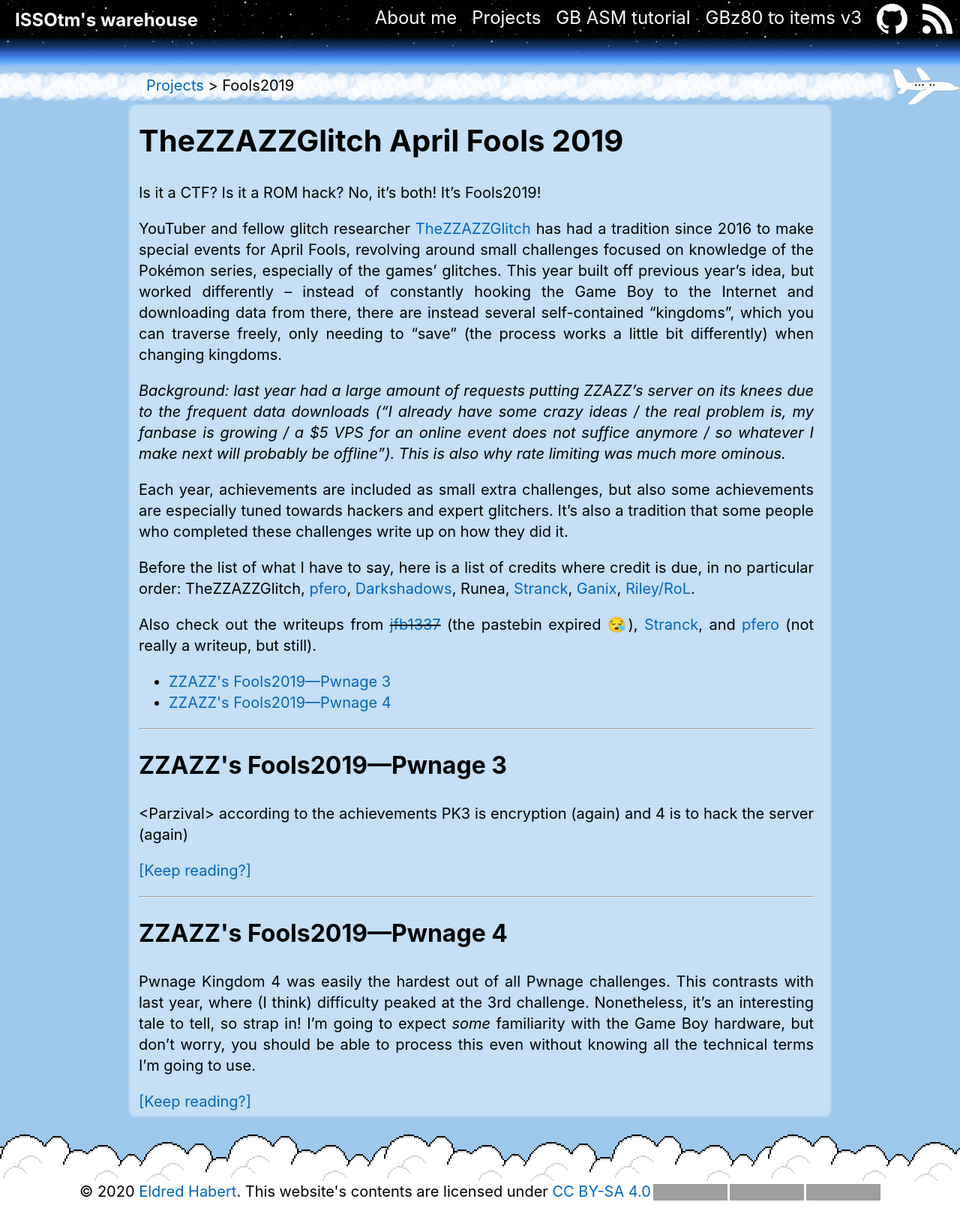
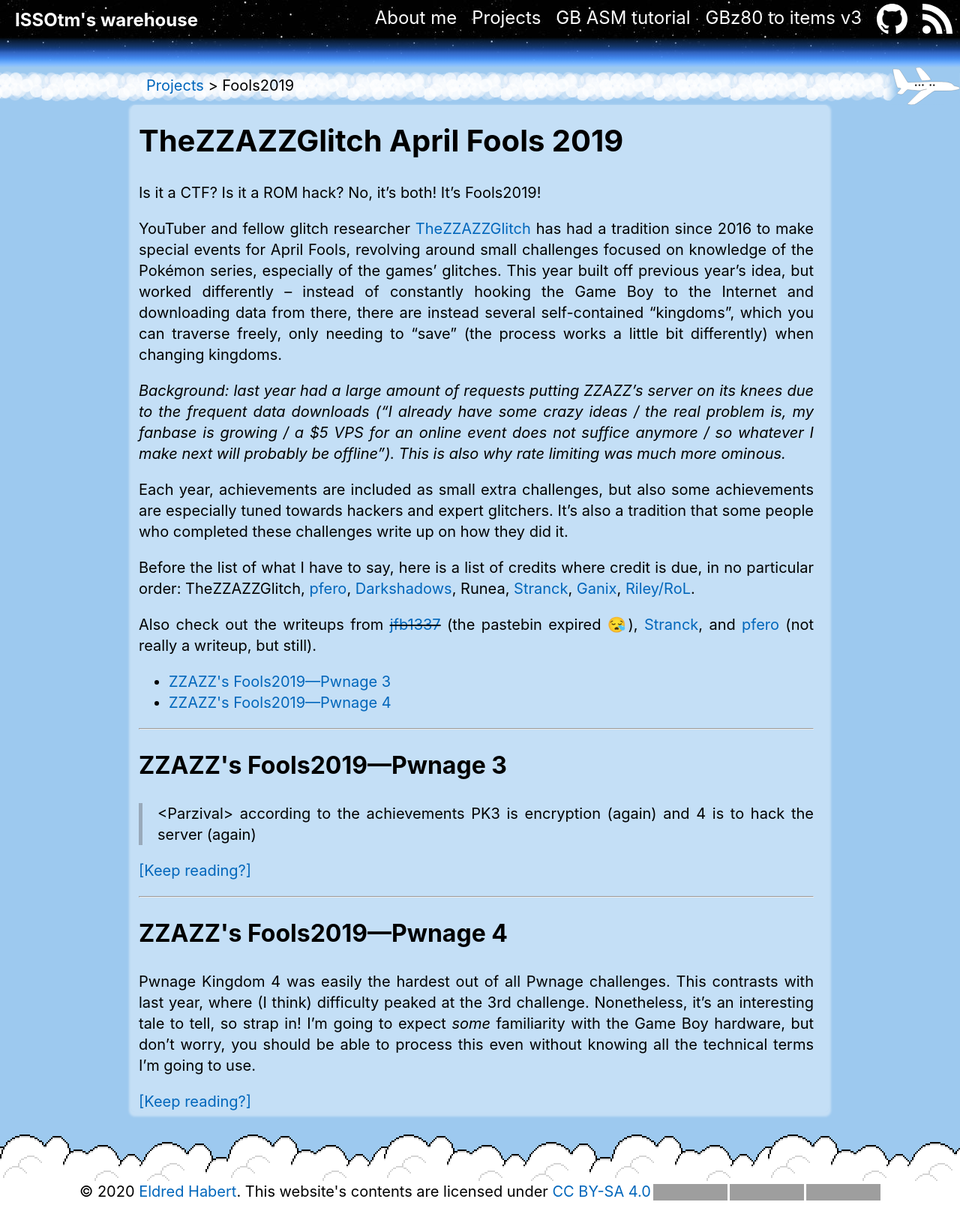
Before and after one commit to ISSOtm/issotm.github.io, a Jekyll site: the page built from _projects/fools2019.md, in a window 1280 px wide. Shown: the whole page at 75% size. Built offline with Jekyll 4.4.1, drawn with Linux system fonts in a browser that asks for light colours; some web fonts are replaced; grey boxes are pictures that could not be loaded.

Commit message:
Add styling to <blockquote>

```diff
--- a/css/default.scss
+++ b/css/default.scss
@@ -293,3 +293,8 @@
 	background-position: center, 50% 50%;
 	z-index: 1;
 }
+
+blockquote {
+	border-left: 5px solid #9ab;
+	padding-left: 20px;
+}
```
